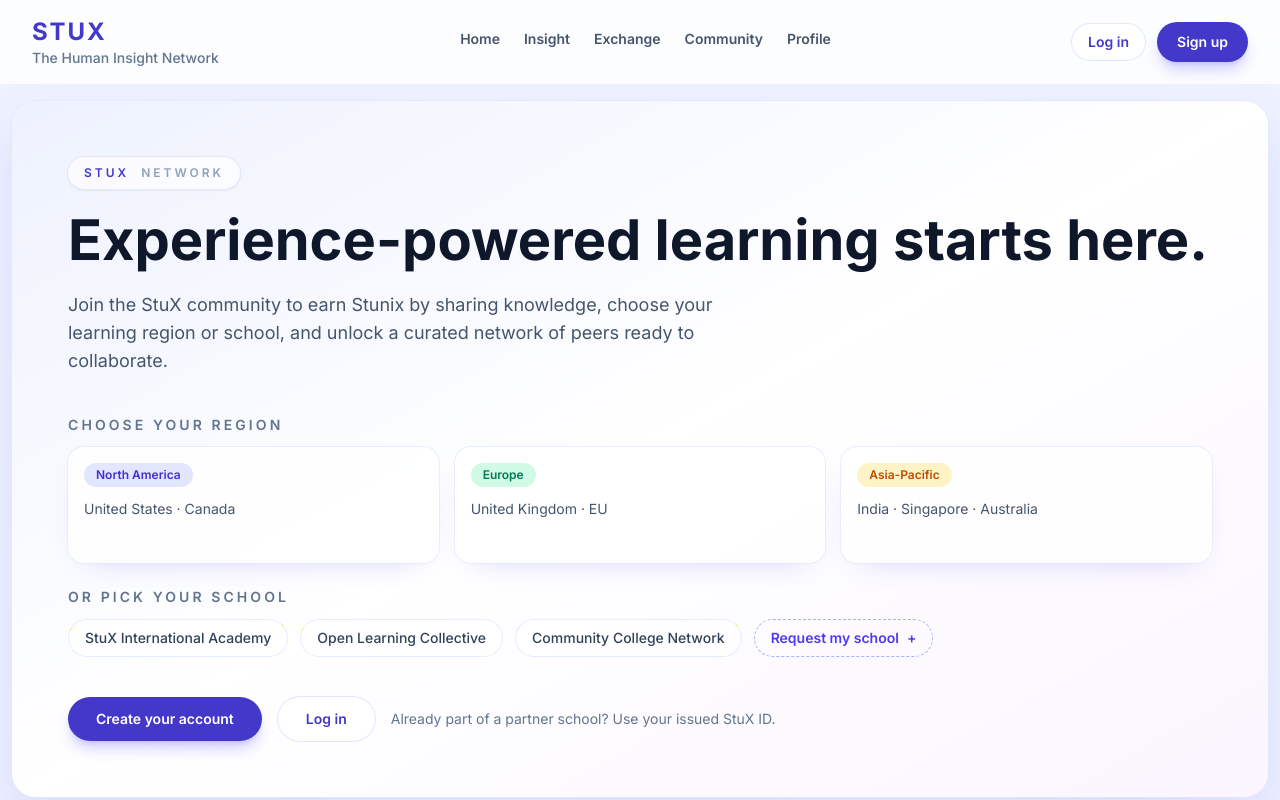
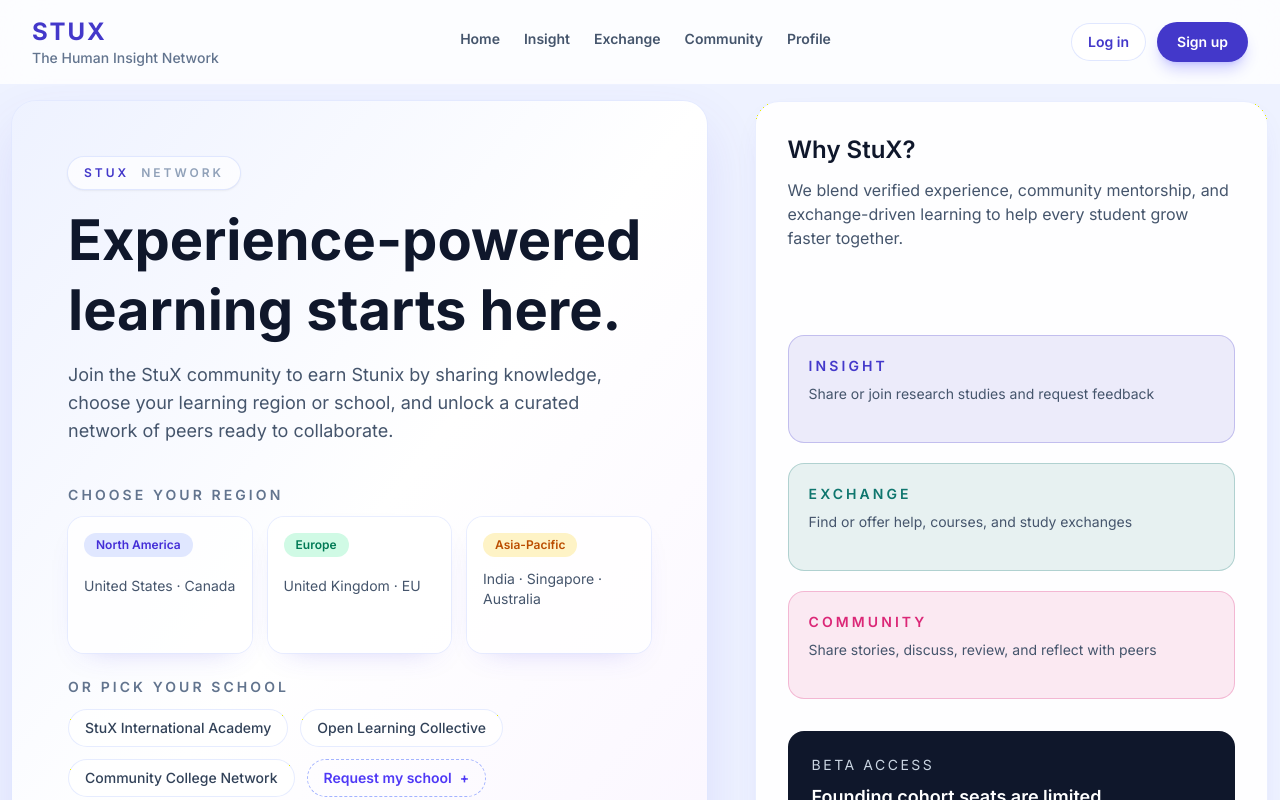
Before and after one commit to triek/stu-x, a Vue app: page / in a window 1280 px wide. Shown: the top 800 px of the page. Built offline with nearby package versions, Linux system fonts and the light colour scheme.

Commit message:
Fix screen size related tailwind syntax

```diff
--- a/src/components/PillarLayout.vue
+++ b/src/components/PillarLayout.vue
@@ -97,7 +97,7 @@ const submitForm = () => {
     </header>
 
     <!-- Side bar -->
-    <div class="grid gap-3 lg:grid-cols-[minmax(0,260px),1fr]">
+    <div class="grid gap-3 lg:grid-cols-[minmax(0,_260px)_1fr]">
       <aside
         class="grid gap-6 rounded-3xl bg-white p-7 shadow-panel ring-1 self-start lg:sticky lg:top-24"
         :style="{ '--tw-ring-color': 'var(--pillar-ring-strong)' }">
--- a/src/views/LandingView.vue
+++ b/src/views/LandingView.vue
@@ -51,7 +51,7 @@ const pillars = [
 </script>
 
 <template>
-  <section class="grid gap-12 lg:grid-cols-[1.15fr,0.85fr]">
+  <section class="grid gap-12 lg:grid-cols-[1.15fr_0.85fr]">
     <div class="grid gap-10 rounded-3xl bg-gradient-to-br from-indigo-50 via-white to-purple-50 p-10 shadow-primary ring-1 ring-indigo-100/70 sm:p-14">
       <div class="space-y-4">
         <div class="inline-flex items-center gap-3 rounded-full bg-white/70 px-4 py-2 text-xs font-semibold uppercase tracking-[0.25em] text-brand shadow-sm ring-1 ring-indigo-100">
--- a/src/views/ProfileView.vue
+++ b/src/views/ProfileView.vue
@@ -21,7 +21,7 @@ const recentActions = [
 <template>
   <section class="grid gap-10">
     <div
-      class="grid gap-8 rounded-3xl bg-white p-10 shadow-panel ring-1 ring-indigo-100/60 md:grid-cols-[auto,1fr,auto] md:items-center">
+      class="grid gap-8 rounded-3xl bg-white p-10 shadow-panel ring-1 ring-indigo-100/60 md:grid-cols-[auto_1fr_auto] md:items-center">
 
       <!-- Profile picture -->
       <div class="grid h-24 w-24 place-items-center rounded-3xl bg-gradient-to-br from-brand to-indigo-400 text-3xl font-bold uppercase tracking-[0.08em] text-white">
--- a/src/views/SignupView.vue
+++ b/src/views/SignupView.vue
@@ -3,7 +3,7 @@ import { RouterLink } from 'vue-router'
 </script>
 
 <template>
-  <section class="mx-auto grid max-w-6xl gap-12 rounded-3xl bg-white/90 p-8 shadow-primary ring-1 ring-indigo-100/60 lg:grid-cols-[1.1fr,0.9fr] lg:p-14">
+  <section class="mx-auto grid max-w-6xl gap-12 rounded-3xl bg-white/90 p-8 shadow-primary ring-1 ring-indigo-100/60 lg:grid-cols-[1.1fr_0.9fr] lg:p-14">
     <div class="space-y-6">
       <div class="space-y-2">
         <p class="text-xs font-semibold uppercase tracking-[0.22em] text-brand">Join StuX</p>
```
